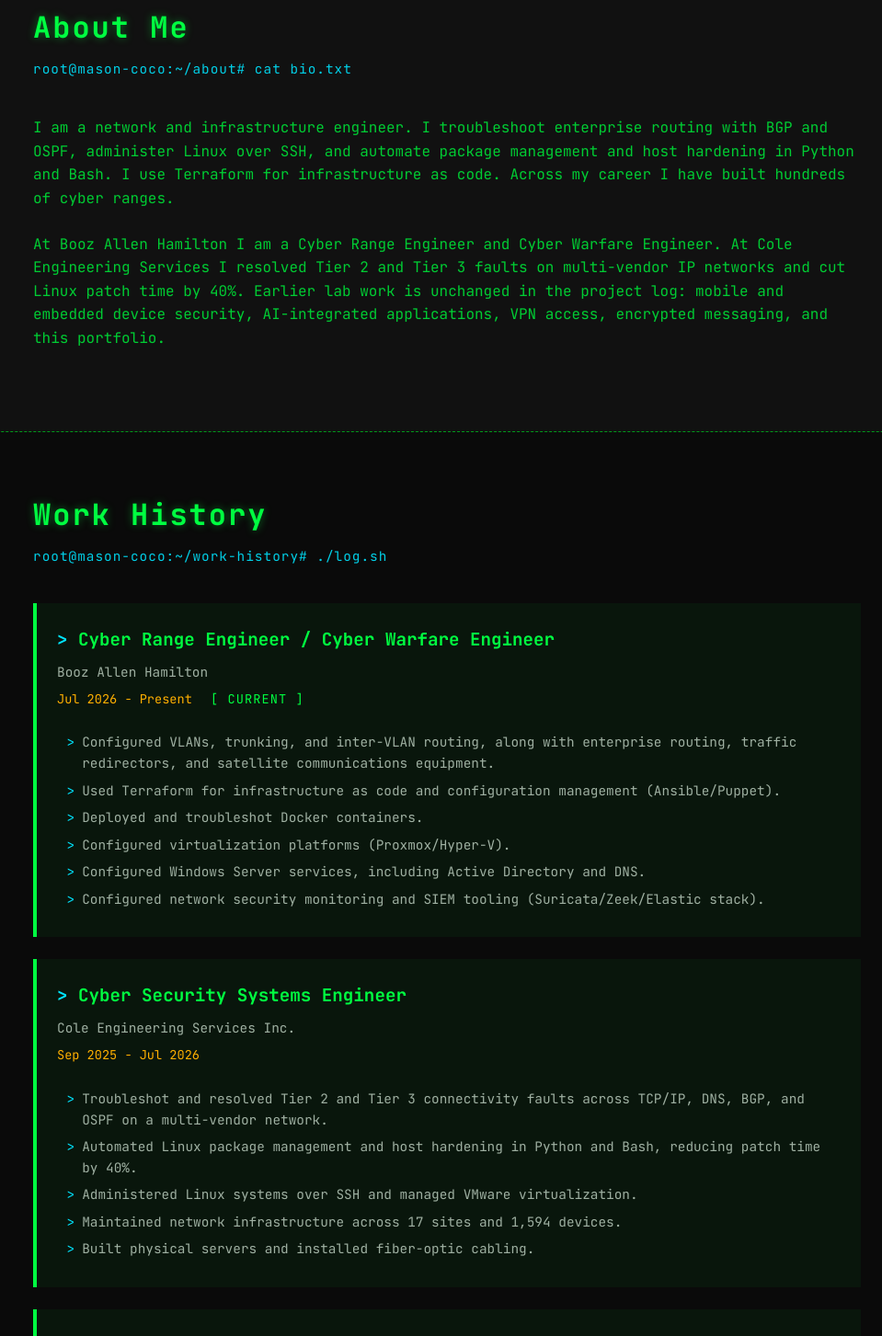
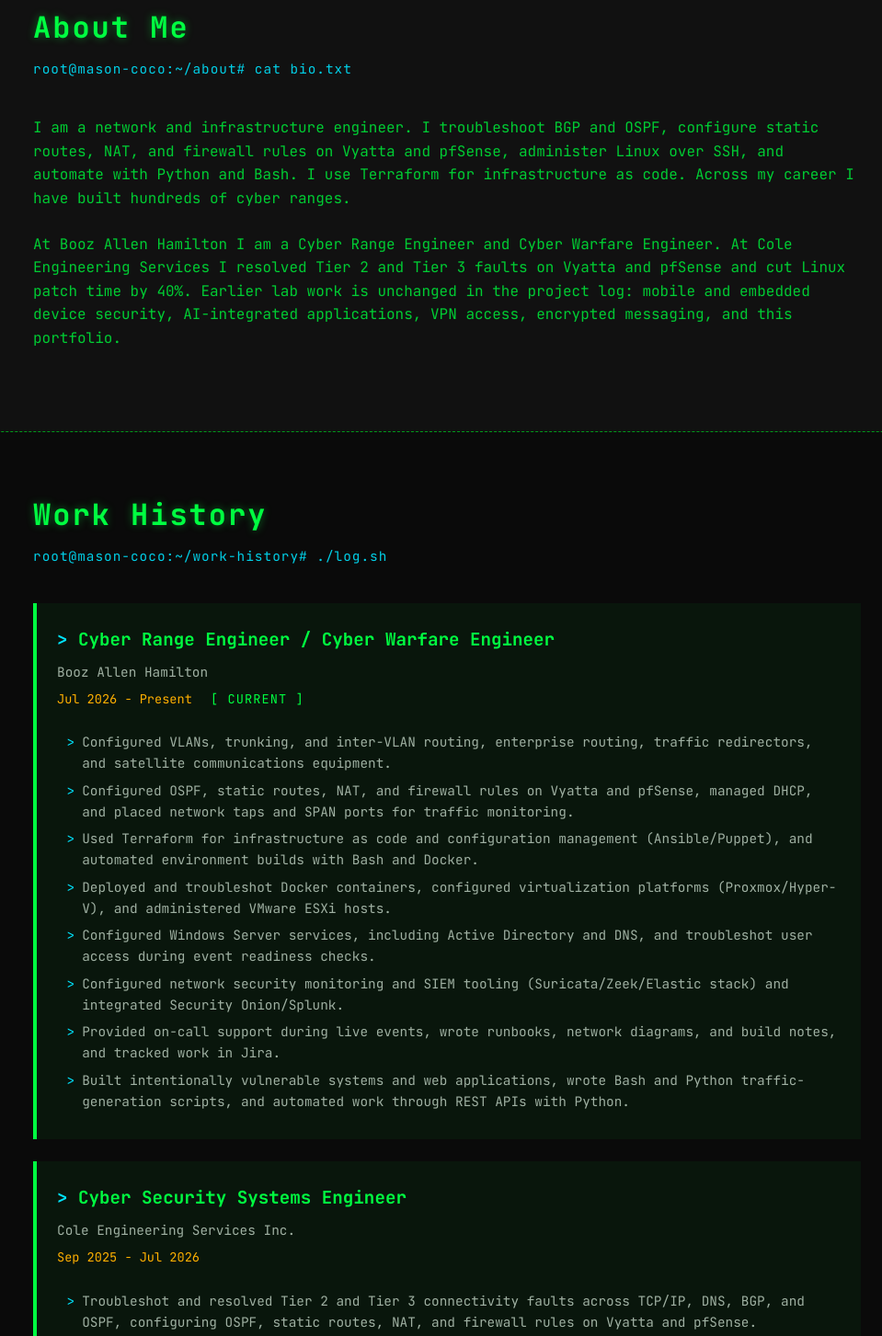
Before and after one commit to mcoco35/mason-coco-portfolio, a React (Create React App) app: page / in a window 1280 px wide. Shown: the part 860-2313 px from the top of the page at 92% size, without its empty margins (154-1113 px from the left). Built offline with nearby package versions, Linux system fonts and the light colour scheme.

Commit message:
Add confirmed Vyatta, pfSense, and operations experience
Record the same hands-on network, monitoring, virtualization, and on-call work at Cole and Booz Allen in separate wording, and drop the EIGRP skill label.

Co-authored-by: Mason Coco <mcoco35@users.noreply.github.com>

```diff
--- a/package.json
+++ b/package.json
@@ -4,7 +4,7 @@
   "private": true,
   "author": "Mason Coco",
   "homepage": "https://mason-coco.com",
-  "description": "Portfolio for Mason Coco, a network and infrastructure engineer. BGP and OSPF routing, Linux administration, Python and Bash automation, and Terraform.",
+  "description": "Portfolio for Mason Coco, a network and infrastructure engineer. BGP and OSPF, Vyatta and pfSense, Linux, Python and Bash, and Terraform.",
   "dependencies": {
     "@fortawesome/fontawesome-svg-core": "^7.2.0",
     "@fortawesome/free-solid-svg-icons": "^7.2.0",
--- a/public/index.html
+++ b/public/index.html
@@ -7,7 +7,7 @@
     <meta name="theme-color" content="#0a0a0a" />
     <meta
       name="description"
-      content="Mason Coco, network and infrastructure engineer. BGP and OSPF routing, Linux administration, Python and Bash automation, and Terraform."
+      content="Mason Coco, network and infrastructure engineer. BGP and OSPF, Vyatta and pfSense, Linux, Python and Bash, and Terraform."
     />
     <link rel="apple-touch-icon" href="%PUBLIC_URL%/anonymous.png" />
     <!--
--- a/src/App.js
+++ b/src/App.js
@@ -228,10 +228,10 @@ function App() {
             <h2>About Me <span className="cursor-blink">_</span></h2>
             <div className="binary-divider">root@mason-coco:~/about# cat bio.txt</div>
             <p>
-              I am a network and infrastructure engineer. I troubleshoot enterprise routing with BGP and OSPF, administer Linux over SSH, and automate package management and host hardening in Python and Bash. I use Terraform for infrastructure as code. Across my career I have built hundreds of cyber ranges.
+              I am a network and infrastructure engineer. I troubleshoot BGP and OSPF, configure static routes, NAT, and firewall rules on Vyatta and pfSense, administer Linux over SSH, and automate with Python and Bash. I use Terraform for infrastructure as code. Across my career I have built hundreds of cyber ranges.
             </p>
             <p>
-              At Booz Allen Hamilton I am a Cyber Range Engineer and Cyber Warfare Engineer. At Cole Engineering Services I resolved Tier 2 and Tier 3 faults on multi-vendor IP networks and cut Linux patch time by 40%. Earlier lab work is unchanged in the project log: mobile and embedded device security, AI-integrated applications, VPN access, encrypted messaging, and this portfolio.
+              At Booz Allen Hamilton I am a Cyber Range Engineer and Cyber Warfare Engineer. At Cole Engineering Services I resolved Tier 2 and Tier 3 faults on Vyatta and pfSense and cut Linux patch time by 40%. Earlier lab work is unchanged in the project log: mobile and embedded device security, AI-integrated applications, VPN access, encrypted messaging, and this portfolio.
             </p>
           </div>
         </section>
@@ -246,12 +246,14 @@ function App() {
               <p className="institution">Booz Allen Hamilton</p>
               <p className="dates">Jul 2026 - Present <span className="role-status">[ CURRENT ]</span></p>
               <ul>
-                <li>Configured VLANs, trunking, and inter-VLAN routing, along with enterprise routing, traffic redirectors, and satellite communications equipment.</li>
-                <li>Used Terraform for infrastructure as code and configuration management (Ansible/Puppet).</li>
-                <li>Deployed and troubleshot Docker containers.</li>
-                <li>Configured virtualization platforms (Proxmox/Hyper-V).</li>
-                <li>Configured Windows Server services, including Active Directory and DNS.</li>
-                <li>Configured network security monitoring and SIEM tooling (Suricata/Zeek/Elastic stack).</li>
+                <li>Configured VLANs, trunking, and inter-VLAN routing, enterprise routing, traffic redirectors, and satellite communications equipment.</li>
+                <li>Configured OSPF, static routes, NAT, and firewall rules on Vyatta and pfSense, managed DHCP, and placed network taps and SPAN ports for traffic monitoring.</li>
+                <li>Used Terraform for infrastructure as code and configuration management (Ansible/Puppet), and automated environment builds with Bash and Docker.</li>
+                <li>Deployed and troubleshot Docker containers, configured virtualization platforms (Proxmox/Hyper-V), and administered VMware ESXi hosts.</li>
+                <li>Configured Windows Server services, including Active Directory and DNS, and troubleshot user access during event readiness checks.</li>
+                <li>Configured network security monitoring and SIEM tooling (Suricata/Zeek/Elastic stack) and integrated Security Onion/Splunk.</li>
+                <li>Provided on-call support during live events, wrote runbooks, network diagrams, and build notes, and tracked work in Jira.</li>
+                <li>Built intentionally vulnerable systems and web applications, wrote Bash and Python traffic-generation scripts, and automated work through REST APIs with Python.</li>
               </ul>
             </div>
 
@@ -260,11 +262,14 @@ function App() {
               <p className="institution">Cole Engineering Services Inc.</p>
               <p className="dates">Sep 2025 - Jul 2026</p>
               <ul>
-                <li>Troubleshot and resolved Tier 2 and Tier 3 connectivity faults across TCP/IP, DNS, BGP, and OSPF on a multi-vendor network.</li>
-                <li>Automated Linux package management and host hardening in Python and Bash, reducing patch time by 40%.</li>
-                <li>Administered Linux systems over SSH and managed VMware virtualization.</li>
-                <li>Maintained network infrastructure across 17 sites and 1,594 devices.</li>
+                <li>Troubleshot and resolved Tier 2 and Tier 3 connectivity faults across TCP/IP, DNS, BGP, and OSPF, configuring OSPF, static routes, NAT, and firewall rules on Vyatta and pfSense.</li>
+                <li>Automated Linux package management and host hardening in Python and Bash, reducing patch time by 40%, and automated environment builds with Bash and Docker.</li>
+                <li>Administered Linux systems over SSH and VMware ESXi hosts.</li>
+                <li>Maintained network infrastructure across 17 sites and 1,594 devices, managed DHCP, and placed network taps and SPAN ports for traffic monitoring.</li>
                 <li>Built physical servers and installed fiber-optic cabling.</li>
+                <li>Provided on-call support during live events, including readiness checks and user-access troubleshooting.</li>
+                <li>Wrote runbooks, network diagrams, and build notes, and tracked the work in Jira.</li>
+                <li>Built intentionally vulnerable systems and web applications, wrote Bash and Python traffic-generation scripts, integrated Security Onion/Splunk, and automated tasks through REST APIs with Python.</li>
               </ul>
             </div>
 
--- a/src/SkillsMatrix.js
+++ b/src/SkillsMatrix.js
@@ -20,10 +20,12 @@ export const SKILLS_DATA = [
     ]
   },
   {
-    name: 'BGP / OSPF / EIGRP',
+    name: 'BGP / OSPF',
     category: 'Networking',
     sources: [
-      { type: 'work', label: 'Cole Engineering — Systems Engineer' },
+      { type: 'work', label: 'Cole Engineering — Tier 2/3 BGP and OSPF troubleshooting' },
+      { type: 'work', label: 'Cole Engineering — OSPF on Vyatta and pfSense' },
+      { type: 'work', label: 'Booz Allen — OSPF on Vyatta and pfSense' },
       { type: 'cert', label: 'CompTIA Network+ — Network Implementation' },
       { type: 'education', label: 'Bootcamp — Computer Networking Fundamentals' },
     ]
@@ -45,6 +47,8 @@ export const SKILLS_DATA = [
     name: 'DHCP / SLAAC / IPAM',
     category: 'Networking',
     sources: [
+      { type: 'work', label: 'Booz Allen — managed DHCP' },
+      { type: 'work', label: 'Cole Engineering — managed DHCP' },
       { type: 'cert', label: 'CompTIA Network+ — Network Operations' },
       { type: 'cert', label: 'CompTIA A+ — Networking' },
       { type: 'education', label: 'Bootcamp — Computer Networking Fundamentals' },
@@ -75,9 +79,27 @@ export const SKILLS_DATA = [
     name: 'NAT / PAT',
     category: 'Networking',
     sources: [
+      { type: 'work', label: 'Booz Allen — NAT on Vyatta and pfSense' },
+      { type: 'work', label: 'Cole Engineering — NAT on Vyatta and pfSense' },
       { type: 'cert', label: 'CompTIA Network+ — Network Implementation' },
       { type: 'cert', label: 'CompTIA Security+ — Security Architecture' },
       { type: 'education', label: 'Bootcamp — Computer Networking Fundamentals' },
+    ]
+  },
+  {
+    name: 'Vyatta / pfSense',
+    category: 'Networking',
+    sources: [
+      { type: 'work', label: 'Booz Allen — OSPF, static routes, NAT, and firewall rules' },
+      { type: 'work', label: 'Cole Engineering — OSPF, static routes, NAT, and firewall rules' },
+    ]
+  },
+  {
+    name: 'Network Taps / SPAN',
+    category: 'Networking',
+    sources: [
+      { type: 'work', label: 'Booz Allen — taps and SPAN ports for traffic monitoring' },
+      { type: 'work', label: 'Cole Engineering — taps and SPAN ports for traffic monitoring' },
     ]
   },
   {
@@ -95,7 +117,8 @@ export const SKILLS_DATA = [
     name: 'Firewalls / IDS / IPS',
     category: 'Networking',
     sources: [
-      { type: 'work', label: 'Cole Engineering — Systems Engineer' },
+      { type: 'work', label: 'Booz Allen — firewall rules on Vyatta and pfSense' },
+      { type: 'work', label: 'Cole Engineering — firewall rules on Vyatta and pfSense' },
       { type: 'cert', label: 'CompTIA SecurityX — Security Architecture' },
       { type: 'cert', label: 'CompTIA CySA+ — Security Operations' },
       { type: 'cert', label: 'CompTIA Security+ — Security Operations' },
@@ -118,6 +141,8 @@ export const SKILLS_DATA = [
     name: 'VMware / Virtualization',
     category: 'Networking',
     sources: [
+      { type: 'work', label: 'Booz Allen — VMware ESXi hosts' },
+      { type: 'work', label: 'Cole Engineering — VMware ESXi hosts' },
       { type: 'work', label: 'Cole Engineering — Systems Engineer' },
       { type: 'work', label: 'Cole Engineering — Test Lead' },
       { type: 'work', label: 'MIT BWSI — Teaching Assistant' },
@@ -505,6 +530,8 @@ export const SKILLS_DATA = [
     category: 'Defense',
     sources: [
       { type: 'work', label: 'Booz Allen — network security monitoring and SIEM tooling (Suricata/Zeek/Elastic stack)' },
+      { type: 'work', label: 'Booz Allen — Security Onion/Splunk' },
+      { type: 'work', label: 'Cole Engineering — Security Onion/Splunk' },
       { type: 'work', label: 'Cole Engineering — Systems Engineer' },
       { type: 'cert', label: 'CompTIA CySA+ — Security Operations' },
       { type: 'cert', label: 'CompTIA SecurityX — Security Operations' },
@@ -670,6 +697,8 @@ export const SKILLS_DATA = [
     name: 'Python',
     category: 'Programming',
     sources: [
+      { type: 'work', label: 'Booz Allen — REST APIs and traffic-generation scripts' },
+      { type: 'work', label: 'Cole Engineering — REST APIs and traffic-generation scripts' },
       { type: 'work', label: 'Cole Engineering — Systems Engineer' },
       { type: 'cert', label: 'CompTIA PenTest+ — Reconnaissance' },
       { type: 'cert', label: 'CompTIA CySA+ — Security Operations' },
@@ -681,6 +710,8 @@ export const SKILLS_DATA = [
     name: 'Bash / Shell Scripting',
     category: 'Programming',
     sources: [
+      { type: 'work', label: 'Booz Allen — environment builds and traffic-generation scripts' },
+      { type: 'work', label: 'Cole Engineering — environment builds and traffic-generation scripts' },
       { type: 'work', label: 'Cole Engineering — Systems Engineer' },
       { type: 'work', label: 'MIT BWSI — Teaching Assistant' },
       { type: 'cert', label: 'CompTIA PenTest+ — Reconnaissance' },
@@ -864,9 +895,35 @@ export const SKILLS_DATA = [
     category: 'Systems',
     sources: [
       { type: 'work', label: 'Booz Allen — deployed and troubleshot Docker containers' },
+      { type: 'work', label: 'Booz Allen — automated environment builds with Bash and Docker' },
+      { type: 'work', label: 'Cole Engineering — automated environment builds with Bash and Docker' },
       { type: 'cert', label: 'SecurityX — Security Architecture' },
       { type: 'cert', label: 'SecurityX — Security Engineering' },
       { type: 'cert', label: 'CompTIA PenTest+ — Attacks and Exploits' },
+    ]
+  },
+  {
+    name: 'Runbooks, Diagrams, and Jira',
+    category: 'Systems',
+    sources: [
+      { type: 'work', label: 'Booz Allen — runbooks, network diagrams, build notes, and Jira' },
+      { type: 'work', label: 'Cole Engineering — runbooks, network diagrams, build notes, and Jira' },
+    ]
+  },
+  {
+    name: 'On-call Event Support',
+    category: 'Systems',
+    sources: [
+      { type: 'work', label: 'Booz Allen — on-call support during live events' },
+      { type: 'work', label: 'Cole Engineering — on-call support during live events' },
+    ]
+  },
+  {
+    name: 'Vulnerable Systems and Web Applications',
+    category: 'Systems',
+    sources: [
+      { type: 'work', label: 'Booz Allen — intentionally vulnerable systems and web applications' },
+      { type: 'work', label: 'Cole Engineering — intentionally vulnerable systems and web applications' },
     ]
   },
   {
```
Also changed, not shown: cv2.txt, 1 other file (tests, documents, lock files or other folders).
